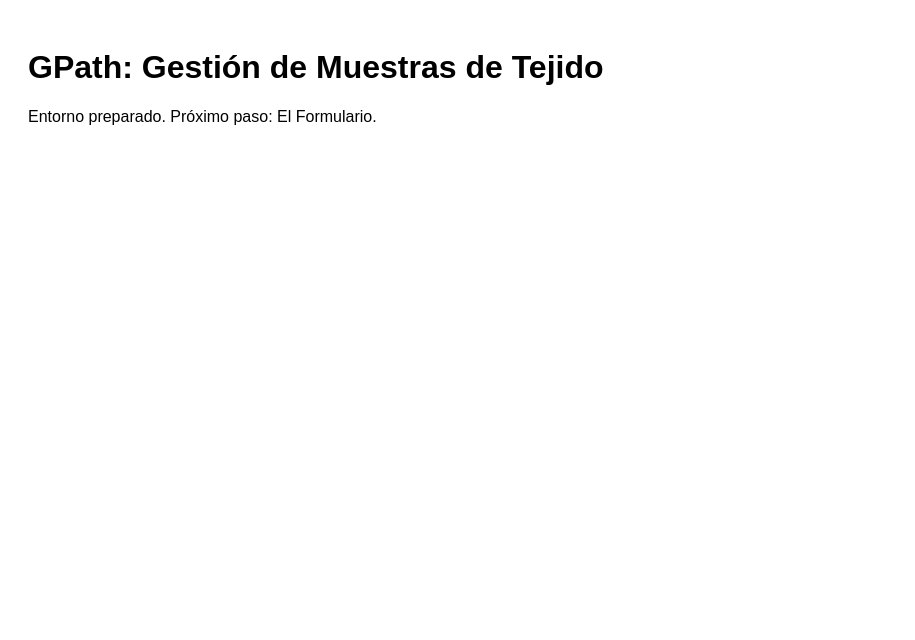
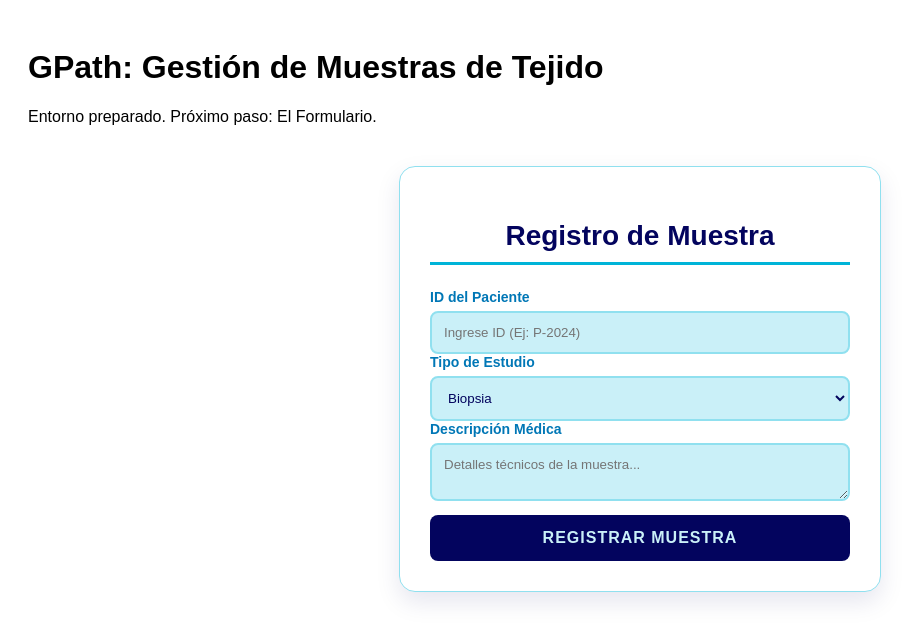
Before and after one commit to HammurabiSalazar/gpath-technical-assessment, a React (Vite) app: page / in a window 1280 px wide. Shown: the top 640 px of the page, without its empty margins (0-915 px from the left). Built offline with nearby package versions, Linux system fonts and the light colour scheme.

Commit message:
feat: create sample form with custom brand styles and fonts

```diff
--- a/src/App.tsx
+++ b/src/App.tsx
@@ -1,8 +1,13 @@
+import { FormularioMuestra } from "./components/FormularioMuestra"
+
 function App() {
   return (
     <div style={{ padding: '20px', fontFamily: 'sans-serif' }}>
       <h1>GPath: Gestión de Muestras de Tejido</h1>
       <p>Entorno preparado. Próximo paso: El Formulario.</p>
+        {/* Aquí se importará el componente del formulario */}
+      <FormularioMuestra />
+
     </div>
   )
 }
--- /dev/null
+++ b/src/components/FormularioMuestra.css
@@ -0,0 +1,83 @@
+:root {
+  /*Paleta de colores*/
+  --crepusculo: #03045E;
+  --azul-verdoso: #0077B6;
+  --turquesa-surf: #00B4D8;
+  --azul-escarchado: #90E0EF;
+  --cian-claro: #CAF0F8;
+}
+
+.form-container {
+  background-color: #ffffff; /* Fondo blanco para que resalte la paleta */
+  padding: 30px;
+  border-radius: 16px;
+  box-shadow: 0 10px 25px rgba(3, 4, 94, 0.1); /* Sombra sutil con el color más oscuro */
+  border: 1px solid var(--azul-escarchado);
+  max-width: 420px;
+  margin: 40px auto;
+  font-family: 'Alphazet', sans-serif;
+  font-weight: 300; /* Light */
+}
+
+.form-title {
+  color: var(--crepusculo);
+  font-weight: 600; /* SemiBold */
+  font-size: 28px;
+  margin-bottom: 24px;
+  text-align: center;
+  border-bottom: 3px solid var(--turquesa-surf);
+  padding-bottom: 10px;
+}
+
+.form-label {
+  display: block;
+  font-size: 14px;
+  font-weight: 600; /* SemiBold para que resalte el título del campo */
+  color: var(--azul-verdoso);
+  margin-bottom: 6px;
+}
+
+.form-input, .form-select, .form-textarea {
+  width: 100%;
+  padding: 12px;
+  border: 2px solid var(--azul-escarchado);
+  border-radius: 8px;
+  background-color: var(--cian-claro); /* Fondo suave para los campos */
+  color: var(--crepusculo);
+  font-family: 'Alphazet', sans-serif;
+  font-weight: 300;
+  box-sizing: border-box;
+  outline: none;
+  transition: all 0.3s ease;
+}
+
+.form-input:focus, .form-select:focus, .form-textarea:focus {
+  border-color: var(--turquesa-surf);
+  background-color: #ffffff; /* Al escribir, el campo se vuelve blanco puro */
+  box-shadow: 0 0 8px rgba(0, 180, 216, 0.2);
+}
+
+.form-button {
+  width: 100%;
+  background-color: var(--crepusculo);
+  color: var(--cian-claro); /* Texto claro sobre fondo oscuro */
+  font-weight: 600;
+  font-size: 16px;
+  padding: 14px;
+  border: none;
+  border-radius: 8px;
+  cursor: pointer;
+  transition: transform 0.2s, background-color 0.3s;
+  margin-top: 10px;
+  text-transform: uppercase;
+  letter-spacing: 1px;
+}
+
+.form-button:hover {
+  background-color: var(--azul-verdoso);
+  transform: translateY(-2px); /* Pequeño efecto de elevación */
+}
+
+.form-button:active {
+  transform: translateY(0);
+}
--- /dev/null
+++ b/src/components/FormularioMuestra.tsx
@@ -0,0 +1,94 @@
+import React, { useState } from 'react';
+import { useMuestras }     from '../hooks/useMuestras';
+import { type TipoEstudio } from '../types/muestra';
+import './FormularioMuestra.css';
+
+export const FormularioMuestra = () => {
+  // 1. Conectamos con nuestro "cerebro" de datos
+  const { agregarMuestra } = useMuestras();
+
+  // 2. Estados locales para capturar la escritura del técnico
+  const [pacienteId, setPacienteId]   = useState('');
+  const [tipo, setTipo]               = useState<TipoEstudio>('Biopsia');
+  const [descripcion, setDescripcion] = useState('');
+
+  // 3. Manejador del envío del formulario
+  const handleSubmit = (e: React.FormEvent) => {
+    e.preventDefault();
+
+    // Validación básica: que no haya campos vacíos
+    if (!pacienteId.trim() || !descripcion.trim()) {
+      alert("Por favor, complete todos los campos antes de registrar.");
+      return;
+    }
+
+    // Creamos el objeto de la muestra con identidad GPath
+    const nuevaMuestra = {
+      id: crypto.randomUUID(), // Generamos ID único e irrepetible
+      pacienteId,
+      tipoEstudio: tipo,
+      descripcion,
+      fechaRegistro: new Date().toLocaleString() // Estampa de tiempo local
+    };
+
+    // Guardamos en la "memoria" y en el LocalStorage
+    agregarMuestra(nuevaMuestra);
+
+    // Limpiamos los campos para el siguiente registro
+    setPacienteId('');
+    setDescripcion('');
+    setTipo('Biopsia');
+
+    alert("Muestra registrada exitosamente en el sistema.");
+  };
+
+  return (
+    <div className="form-container">
+      <form onSubmit={handleSubmit}>
+        <h2 className="form-title">Registro de Muestra</h2>
+
+        {/* Campo: ID Paciente */}
+        <div className="form-group">
+          <label className="form-label">ID del Paciente</label>
+          <input
+            className="form-input"
+            type="text"
+            value={pacienteId}
+            onChange={(e) => setPacienteId(e.target.value)}
+            placeholder="Ingrese ID (Ej: P-2024)"
+          />
+        </div>
+
+        {/* Campo: Tipo de Estudio */}
+        <div className="form-group">
+          <label className="form-label">Tipo de Estudio</label>
+          <select
+            className="form-select"
+            value={tipo}
+            onChange={(e) => setTipo(e.target.value as TipoEstudio)}
+          >
+            <option value="Biopsia">Biopsia</option>
+            <option value="Citología">Citología</option>
+            <option value="Inmunohistoquímica">Inmunohistoquímica</option>
+          </select>
+        </div>
+
+        {/* Campo: Descripción */}
+        <div className="form-group">
+          <label className="form-label">Descripción Médica</label>
+          <textarea
+            className="form-textarea"
+            value={descripcion}
+            onChange={(e) => setDescripcion(e.target.value)}
+            placeholder="Detalles técnicos de la muestra..."
+          />
+        </div>
+
+        {/* Botón de Acción */}
+        <button type="submit" className="form-button">
+          Registrar Muestra
+        </button>
+      </form>
+    </div>
+  );
+};
--- a/src/hooks/useMuestras.ts
+++ b/src/hooks/useMuestras.ts
@@ -1,5 +1,5 @@
 import { useState, useEffect } from 'react';
-import { type Muestra } from '../types/muestra';        // Importamos el archivo de datos
+import { type Muestra } from '../types/muestra';                // Importamos el archivo de datos
 
 export const useMuestras = () => {
     /*
@@ -26,7 +26,7 @@ export const useMuestras = () => {
     1. Función para añadir una muestra nueva a la lista
    */
   const agregarMuestra = (nueva: Muestra) => {
-    setMuestras([...muestras, nueva]);                         // Copiamos la lista anterior y pegamos la nueva
+    setMuestras([...muestras, nueva]);                          // Copiamos la lista anterior y pegamos la nueva
   };
 
    /*
```
Also changed, not shown: src/assets/fonts/Alphazet-Light.ttf (added), src/assets/fonts/Alphazet-SemiBold.otf (added).
